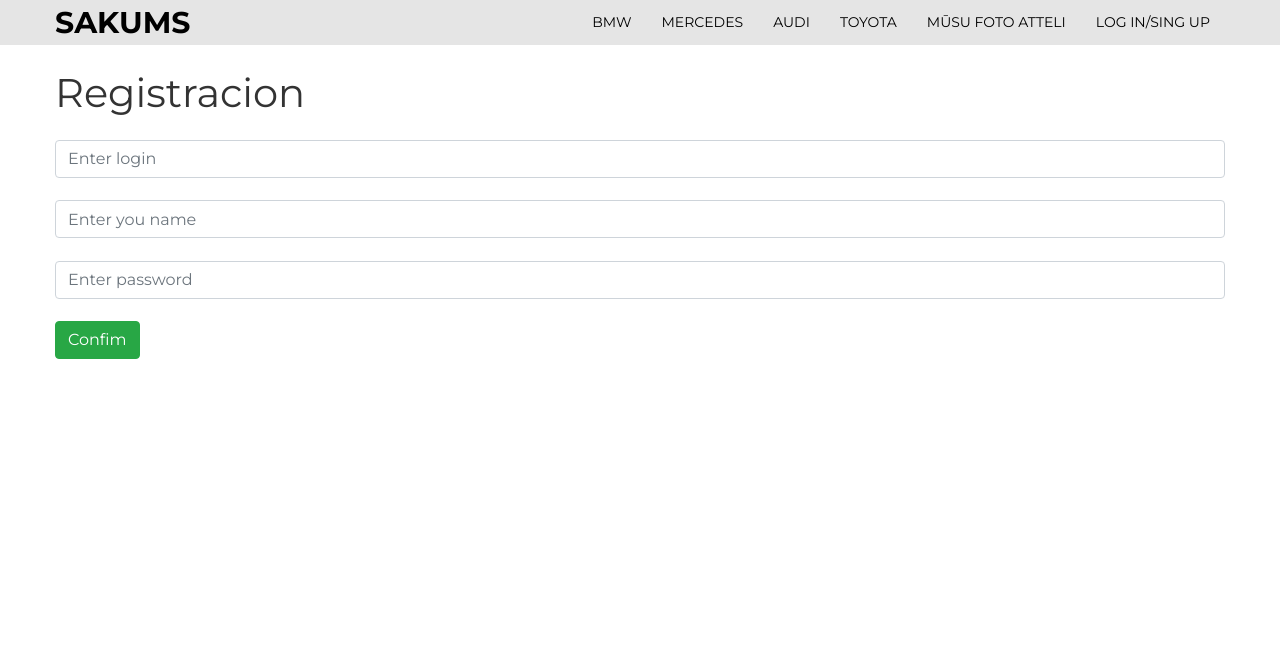
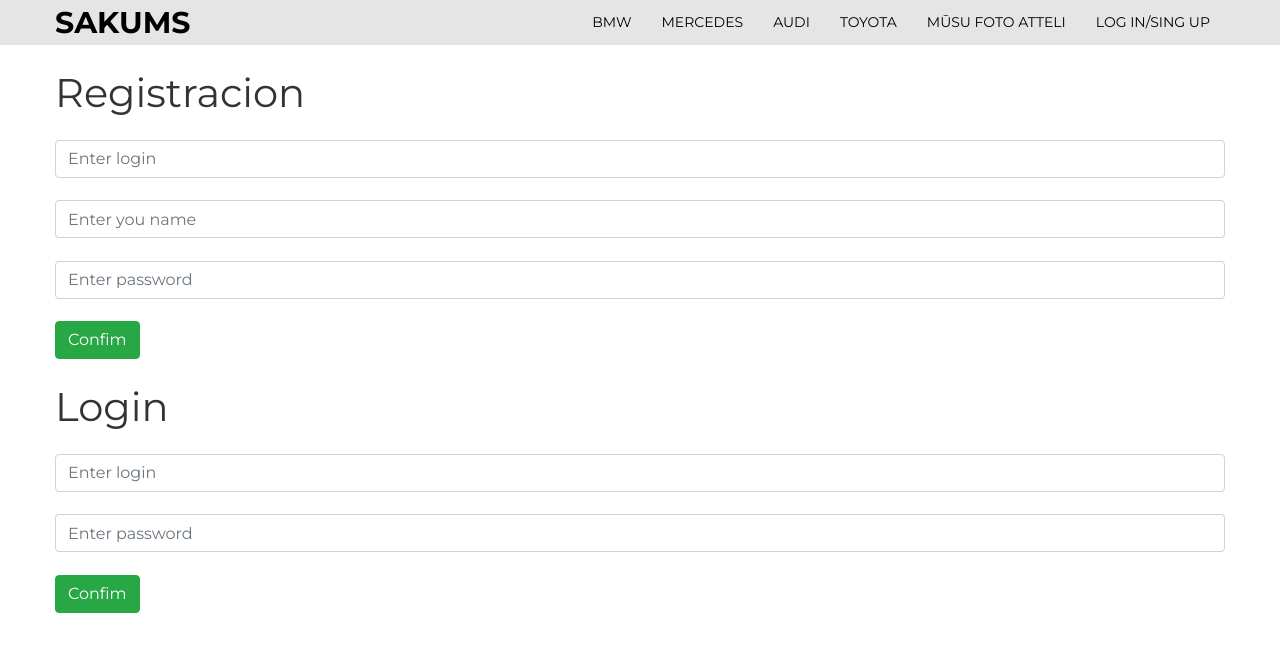
Before and after one commit to MaksimsDanilovs/saits, a plain HTML site: page Registr.html in a window 1280 px wide. Drawn offline with nearby package versions, Linux system fonts and the light colour scheme.

Commit message:
Update Registr.html

```diff
--- a/Registr.html
+++ b/Registr.html
@@ -38,3 +38,13 @@
 		</form>
 	</div>
 </body>
+<body>
+	<div class="container mt-4">
+		<h1>Login</h1><br>
+		<form action="" method="post">
+			<input type="text" class="form-control" name="login" id="login" placeholder="Enter login"><br>
+			<input type="password" class="form-control" name="pass" id="pass" placeholder="Enter password"><br>
+			<button class="btn btn-success">Confim</button>
+		</form>
+	</div>
+</body>
```
